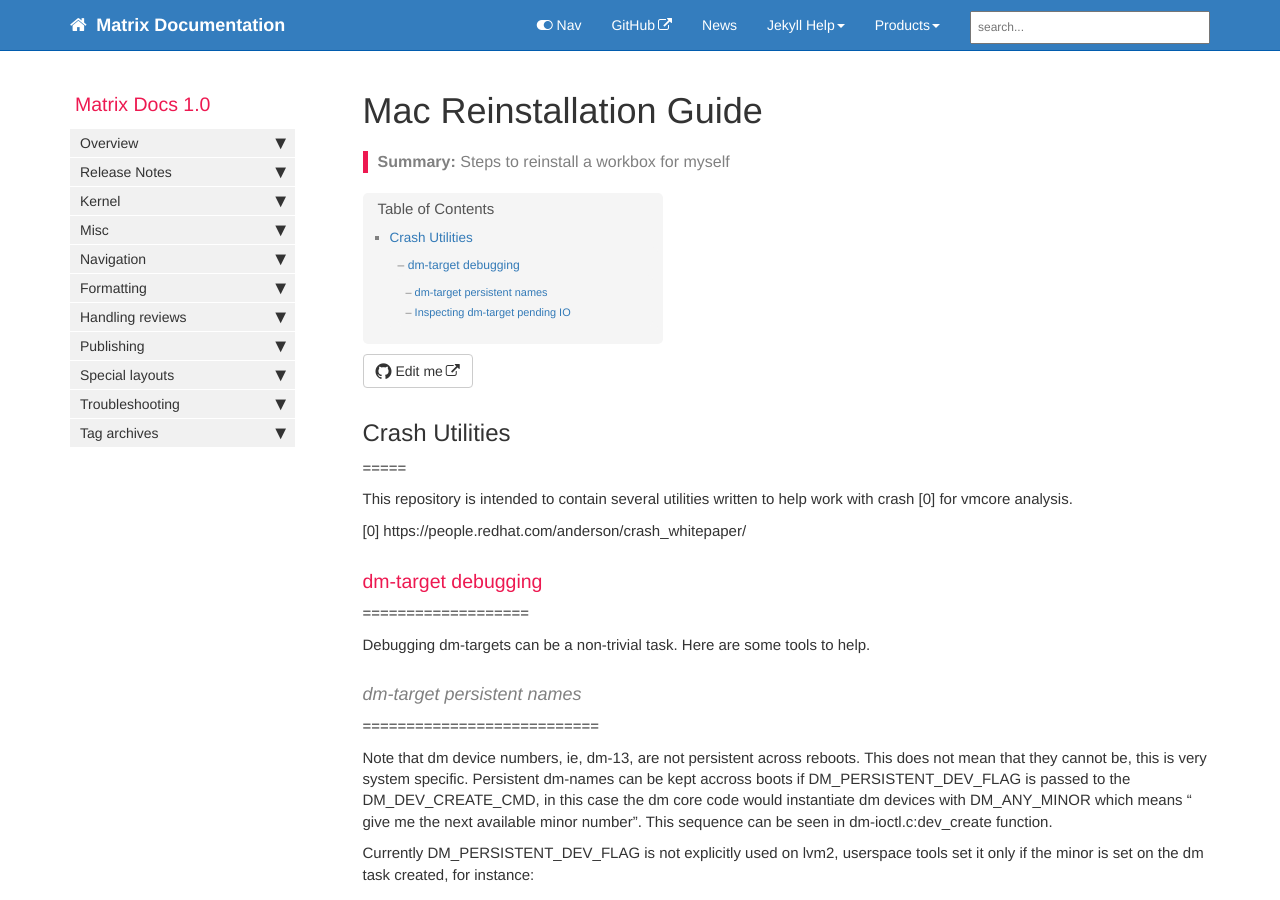
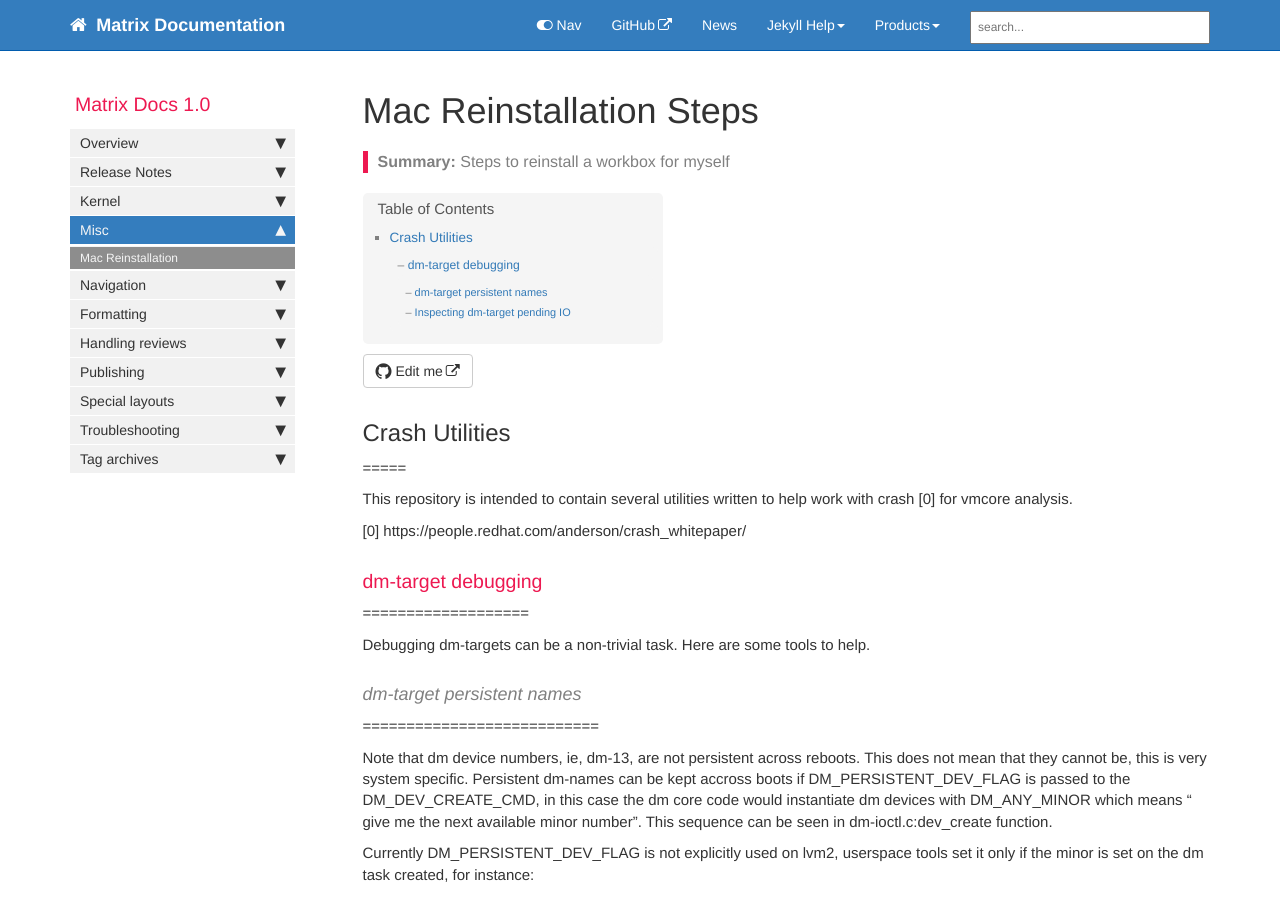
Before and after one commit to matrixzj/documentations, a Jekyll site: the page built from pages/misc/misc_mac_reinstallation_steps.md, in a window 1280 px wide and 900 px high. Built offline with Jekyll 4.4.1, drawn with Linux system fonts in a browser that asks for light colours; comment, search, counter and statistics services are not loaded.

Commit message:
There are 1 files have been modified at 2019-06-17 04:51:18 . 	-rw-r--r-- 1 jzou ops 9754 Jun 17 04:51 pages/misc/misc_mac_reinstallation_steps.md No files have been added. No files have been deleted. No file type has been changed.

```diff
--- a/pages/misc/misc_mac_reinstallation_steps.md
+++ b/pages/misc/misc_mac_reinstallation_steps.md
@@ -1,11 +1,11 @@
 ---
-title: Mac Reinstallation Guide
+title: Mac Reinstallation Steps
 tags: [mac]
 keywords: mac, reinstallation
 last_updated: Juue 17, 2019
 summary: "Steps to reinstall a workbox for myself"
 sidebar: mydoc_sidebar
-permalink: misc_mac_reinstallation_guide.html
+permalink: misc_mac_reinstallation_steps.html
 folder: Misc
 ---
 
```
